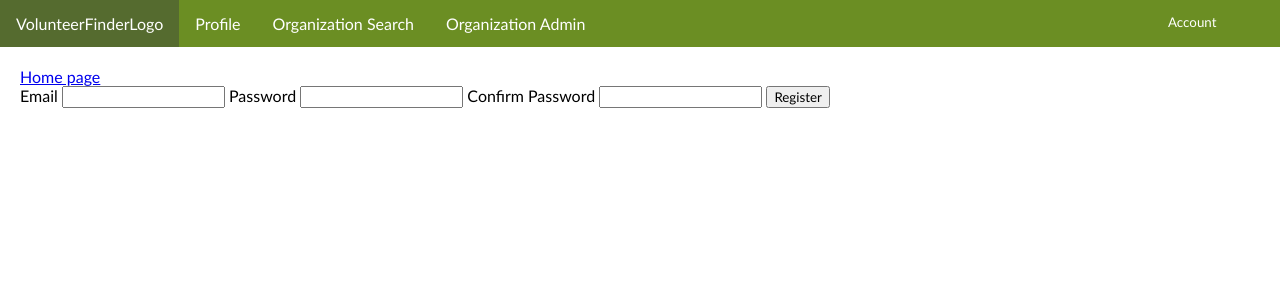
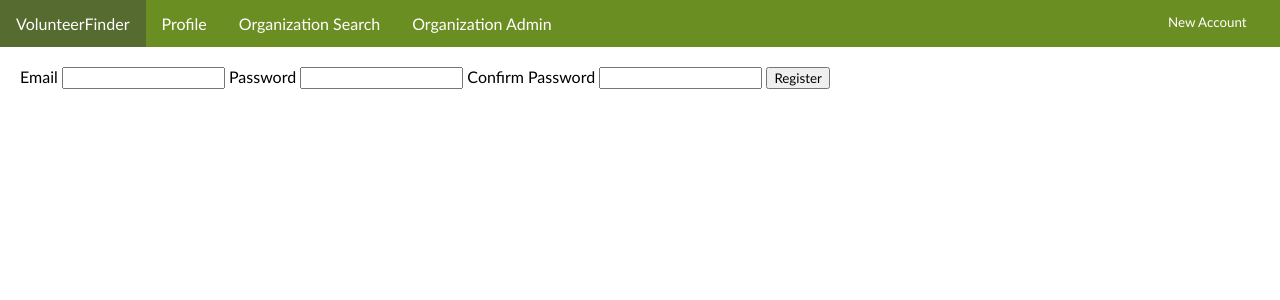
Before and after one commit to MAbeloStevens/VolunteerFinder, a Node server app: page /register in a window 1280 px wide. Shown: the top 300 px of the page. Run offline with Node 20, Linux system fonts and the light colour scheme; some libraries are stand-ins or nearby versions.

Commit message:
Updated NavBar links

```diff
--- a/views/layouts/main.handlebars
+++ b/views/layouts/main.handlebars
@@ -11,12 +11,12 @@
 <body>
 
     <div id="nav_bar">
-        <a class="nav_elem" id="nav_logo" href="/">VolunteerFinderLogo</a>
+        <a class="nav_elem" id="nav_logo" href="/">VolunteerFinder</a>
         <a class="nav_elem" id="nav_profile" href="/account">Profile</a>
         <a class="nav_elem" id="nav_search" href="/search">Organization Search</a>
         <a class="nav_elem" id="nav_admin" href="/organizations">Organization Admin</a>
         <div class="nav_elem" id="nav_account">
-            <button class="dropbtn" id="accountNameNav">Account</button>
+            <button class="dropbtn" id="accountNameNav">New Account</button>
             <div id="dropdown-content">
                 <a href="/login">Log in</a>
                 <a href="/register">Register</a>
--- a/views/login.handlebars
+++ b/views/login.handlebars
@@ -1,4 +1,3 @@
-<a href="/">Home page</a>
 
 <form id="">
   <label for="">Email</label>
--- a/views/register.handlebars
+++ b/views/register.handlebars
@@ -1,4 +1,3 @@
-<a href="/">Home page</a>
 
 <form id="">
   <label for="">Email</label>
```
